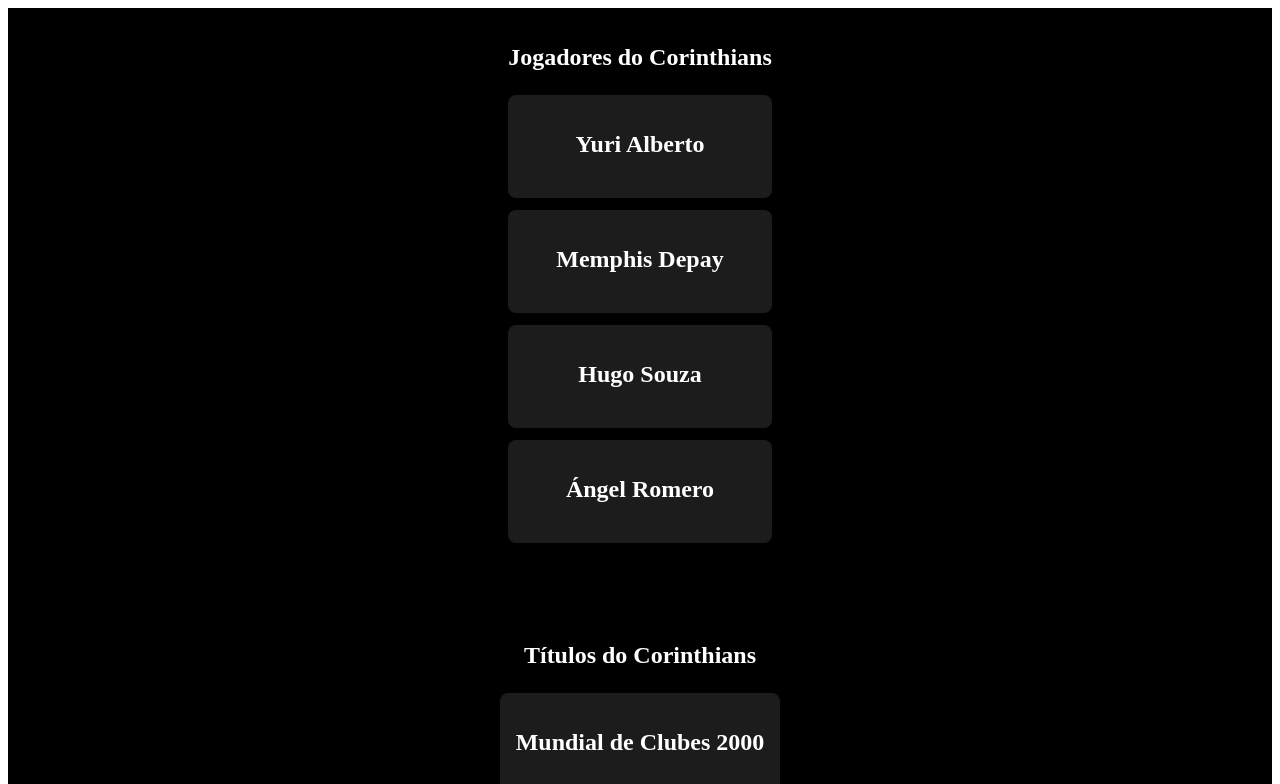
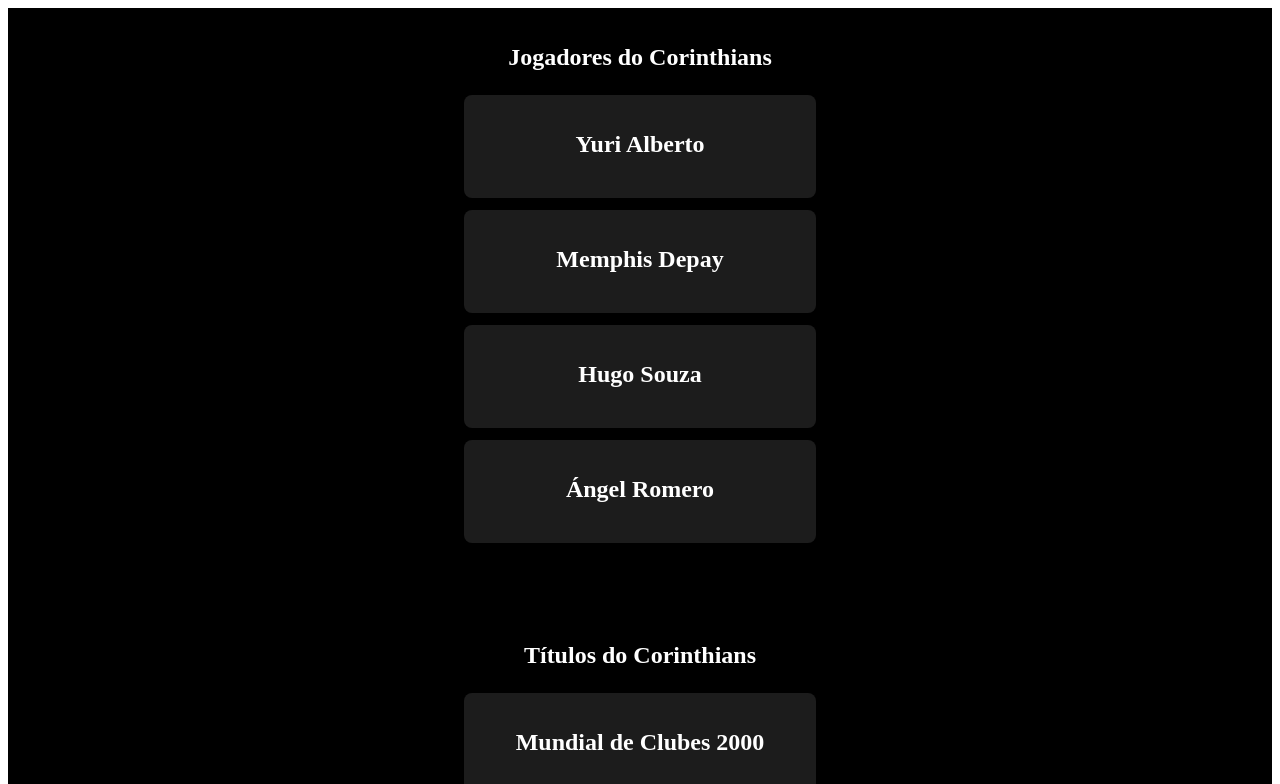
Before and after one commit to MatheusFariasz/corithians-wiki, a React (Vite) app: page / in a window 1280 px wide. Shown: the top 784 px of the page. Built offline with nearby package versions, Linux system fonts and the light colour scheme; data requests are answered from the project's data file.

Commit message:
feat: adding a standard size to the card

```diff
--- a/src/components/UI/Card/style.ts
+++ b/src/components/UI/Card/style.ts
@@ -6,4 +6,6 @@
   margin-bottom: 0.75rem;
   border-radius: 8px;
   text-align: center;
+  width: 20rem;
+  height: auto;
 `;
```
